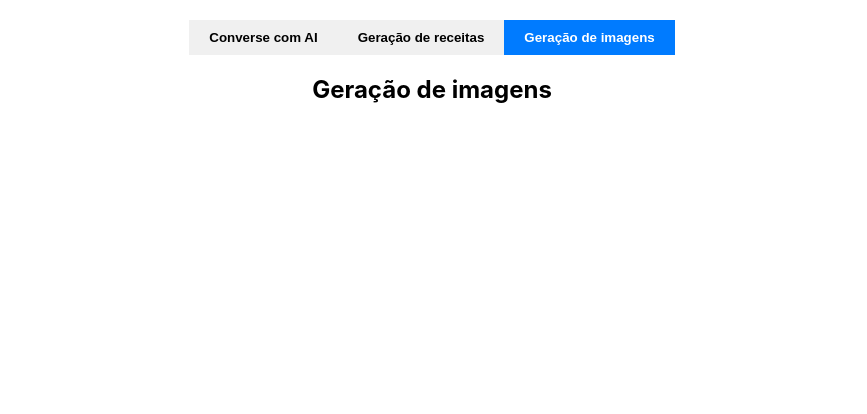
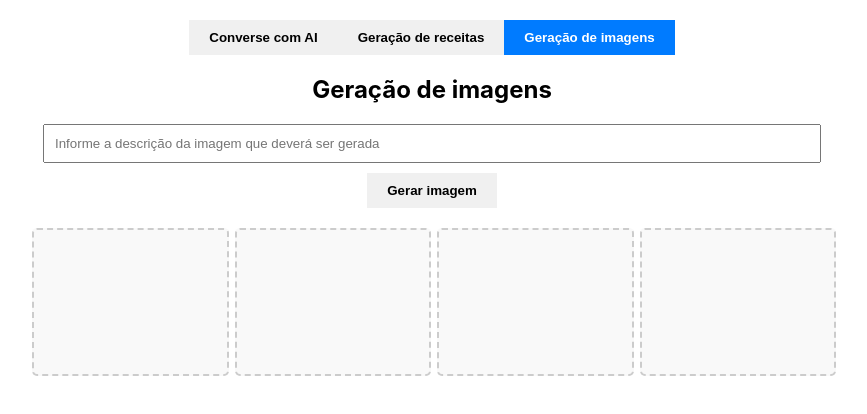
Before and after one commit to campospadilhaa/frontReactJS_to_springAI, a React (Create React App) app: page / in a window 1280 px wide. Both pictures are taken after a click on the button "Geração de imagens". Shown: the top 414 px of the page, without its empty margins (208-1075 px from the left). Built offline with nearby package versions, Linux system fonts and the light colour scheme.

Commit message:
Implementados o método 'gerarImagemAI' que consome o endpoint 'generate-image' passando os parâmetros para que a imagem seja criada

```diff
--- a/src/pages/image/GeradorImagem.js
+++ b/src/pages/image/GeradorImagem.js
@@ -1,9 +1,65 @@
-import React from "react";
+import React, { useState } from "react";
+import api from "../../services/api";
 
 function GeradorImagem(){
+
+    const [prompt, setPrompt] = useState('');
+    const [qualidade, setQualidade] = useState('hd');
+    const [quantidade, setQuantidade] = useState('1');
+    const [altura, setAltura] = useState('1024');
+    const [largura, setLargura] = useState('1024');
+    const [imageUrls, setImageUrls] = useState([]);
+
+    const gerarImagemAI = async () => {
+
+        try {
+
+        // {{base_url}}/ai/generate-image?prompt=passaro bonitinho
+        const response = await api.get(`generate-image`, {
+                params: {
+                    prompt,
+                    quality: qualidade,
+                    quantidade,
+                    altura,
+                    largura
+                }
+            })
+
+            const data = await response.data;
+            console.log(data);
+            setImageUrls(data);
+
+        } catch (error) {
+            console.log("Erro na geração da receita: ", error);
+        }
+    }
+
     return (
         <div>
             <h2>Geração de imagens</h2>
+
+            <input
+                type="text"
+                value={prompt}
+                onChange={(e) => setPrompt(e.target.value)}
+                placeholder="Informe a descrição da imagem que deverá ser gerada"
+            />
+
+            <button
+                onClick={gerarImagemAI}>
+                    Gerar imagem
+            </button>
+
+            <div className="image-grid">
+                {imageUrls.map((url, index) => (
+                    <img key={index} src={url} alt={`Generated ${index}`} />
+                ))}
+                {[...Array(4- imageUrls.length)].map((_, index) => (
+                    <div key={index + imageUrls.length}
+                        className="empty-image-slot">
+                    </div>
+                ))}
+            </div>
         </div>
     );
 }
```
